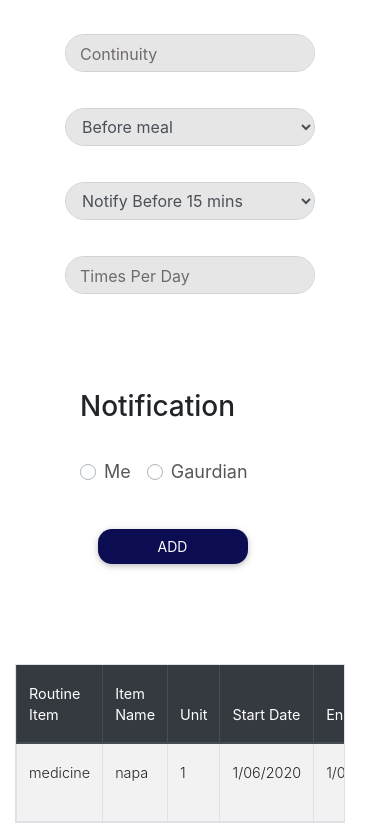
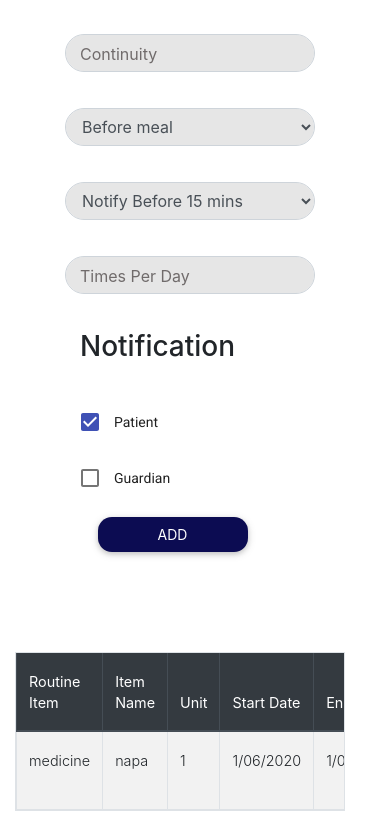
Before and after one commit to mahadi0007/Smart_Nurse_2.0, a React (Create React App) app: page /patientroutine in a window 390 px wide. Shown: the part 685-1524 px from the top of the page. Built offline with nearby package versions, Linux system fonts and the light colour scheme.

Commit message:
google calender API integration and Call Ready Patient Routine

```diff
--- a/package.json
+++ b/package.json
@@ -9,6 +9,7 @@
     "aos": "^2.3.4",
     "axios": "^0.19.2",
     "bootstrap": "^4.5.0",
+    "googleapis": "^56.0.0",
     "mdbreact": "^4.27.0",
     "moment": "^2.27.0",
     "moment-timezone": "^0.5.31",
@@ -19,6 +20,7 @@
     "react-cookie": "^4.0.3",
     "react-data-grid": "^7.0.0-canary.17",
     "react-dom": "^16.13.1",
+    "react-google-calendar-api": "^1.0.11",
     "react-helmet": "^6.1.0",
     "react-js-pagination": "^3.0.3",
     "react-moment": "^0.9.7",
--- /dev/null
+++ b/src/PatientRoutine/components/ApiCalendar.js
@@ -0,0 +1,220 @@
+const Config = require("./apiGoogleconfig.json");
+class ApiCalendar {
+  constructor() {
+    this.sign = false;
+    this.gapi = null;
+    this.onLoadCallback = null;
+    this.calendar = "primary";
+    try {
+      this.updateSigninStatus = this.updateSigninStatus.bind(this);
+      this.initClient = this.initClient.bind(this);
+      this.handleSignoutClick = this.handleSignoutClick.bind(this);
+      this.handleAuthClick = this.handleAuthClick.bind(this);
+      this.createEvent = this.createEvent.bind(this);
+      this.updateEvent = this.updateEvent.bind(this);
+      this.deleteEvent = this.deleteEvent.bind(this);
+      this.listUpcomingEvents = this.listUpcomingEvents.bind(this);
+      this.createEventFromNow = this.createEventFromNow.bind(this);
+      this.listenSign = this.listenSign.bind(this);
+      this.onLoad = this.onLoad.bind(this);
+      this.setCalendar = this.setCalendar.bind(this);
+      this.handleClientLoad();
+    } catch (e) {
+      console.log(e);
+    }
+  }
+  /**
+   * Update connection status.
+   * @param {boolean} isSignedIn
+   */
+  updateSigninStatus(isSignedIn) {
+    this.sign = isSignedIn;
+  }
+  /**
+   * Auth to the google Api.
+   */
+  initClient() {
+    this.gapi = window["gapi"];
+    this.gapi.client
+      .init(Config)
+      .then(() => {
+        // Listen for sign-in state changes.
+        this.gapi.auth2
+          .getAuthInstance()
+          .isSignedIn.listen(this.updateSigninStatus);
+        // Handle the initial sign-in state.
+        this.updateSigninStatus(
+          this.gapi.auth2.getAuthInstance().isSignedIn.get()
+        );
+        if (this.onLoadCallback) {
+          this.onLoadCallback();
+        }
+      })
+      .catch((e) => {
+        console.log(e);
+      });
+  }
+  /**
+   * Init Google Api
+   * And create gapi in global
+   */
+  handleClientLoad() {
+    this.gapi = window["gapi"];
+    const script = document.createElement("script");
+    script.src = "https://apis.google.com/js/api.js";
+    document.body.appendChild(script);
+    script.onload = () => {
+      window["gapi"].load("client:auth2", this.initClient);
+    };
+  }
+  /**
+   * Sign in Google user account
+   */
+  handleAuthClick() {
+    if (this.gapi) {
+      this.gapi.auth2.getAuthInstance().signIn();
+    } else {
+      console.log("Error: this.gapi not loaded");
+    }
+  }
+  /**
+   * Set the default attribute calendar
+   * @param {string} newCalendar
+   */
+  setCalendar(newCalendar) {
+    this.calendar = newCalendar;
+  }
+  /**
+   * Execute the callback function when a user is disconnected or connected with the sign status.
+   * @param callback
+   */
+  listenSign(callback) {
+    if (this.gapi) {
+      this.gapi.auth2.getAuthInstance().isSignedIn.listen(callback);
+    } else {
+      console.log("Error: this.gapi not loaded");
+    }
+  }
+  /**
+   * Execute the callback function when gapi is loaded
+   * @param callback
+   */
+  onLoad(callback) {
+    if (this.gapi) {
+      callback();
+    } else {
+      this.onLoadCallback = callback;
+    }
+  }
+  /**
+   * Sign out user google account
+   */
+  handleSignoutClick() {
+    if (this.gapi) {
+      this.gapi.auth2.getAuthInstance().signOut();
+    } else {
+      console.log("Error: this.gapi not loaded");
+    }
+  }
+  /**
+   * List all events in the calendar
+   * @param {number} maxResults to see
+   * @param {string} calendarId to see by default use the calendar attribute
+   * @returns {any}
+   */
+  listUpcomingEvents(maxResults, timeMin, timeMax) {
+    if (this.gapi) {
+      return this.gapi.client.calendar.events.list({
+        calendarId: this.calendar,
+        timeMin,
+        timeMax,
+        showDeleted: false,
+        singleEvents: true,
+        maxResults,
+        orderBy: "startTime",
+      });
+    } else {
+      console.log("Error: this.gapi not loaded");
+      return false;
+    }
+  }
+
+  listTodayEvents(maxResults, timeMin) {
+    if (this.gapi) {
+      return this.gapi.client.calendar.events.list({
+        calendarId: this.calendar,
+        timeMin,
+        showDeleted: false,
+        singleEvents: true,
+        maxResults,
+        orderBy: "startTime",
+      });
+    } else {
+      console.log("Error: this.gapi not loaded");
+      return false;
+    }
+  }
+  /**
+   * Create an event from the current time for a certain period
+   * @param {number} time in minutes for the event
+   * @param {string} summary of the event
+   * @param {string} description of the event
+   * @param {string} calendarId
+   * @returns {any}
+   */
+  createEventFromNow(
+    { time, summary, description = "" },
+    calendarId = this.calendar
+  ) {
+    const event = {
+      summary,
+      description,
+      start: {
+        dateTime: new Date().toISOString(),
+        timeZone: "Europe/Paris",
+      },
+      end: {
+        dateTime: new Date(new Date().getTime() + time * 60000),
+        timeZone: "Europe/Paris",
+      },
+    };
+    return this.gapi.client.calendar.events.insert({
+      calendarId: calendarId,
+      resource: event,
+    });
+  }
+  /**
+   * Create Calendar event
+   * @param {string} calendarId for the event.
+   * @param {object} event with start and end dateTime
+   * @returns {any}
+   */
+  createEvent(event) {
+    return this.gapi.client.calendar.events.insert({
+      calendarId: this.calendar,
+      resource: event,
+    });
+  }
+
+  updateEvent(event, eventId) {
+    return this.gapi.client.calendar.events.update({
+      calendarId: this.calendar,
+      eventId,
+      resource: event,
+    });
+  }
+
+  deleteEvent(eventId) {
+    return this.gapi.client.calendar.events.delete({
+      calendarId: this.calendar,
+      eventId,
+    });
+  }
+}
+let apiCalendar;
+try {
+  apiCalendar = new ApiCalendar();
+} catch (e) {
+  console.log(e);
+}
+export default apiCalendar;
--- a/src/PatientRoutine/components/PatientRoutineForm.css
+++ b/src/PatientRoutine/components/PatientRoutineForm.css
@@ -38,7 +38,7 @@
 }
 
 .forNotification {
-  margin-top: 90px;
+  margin-top: 30px;
 }
 
 .forNotificationTo {
--- a/src/PatientRoutine/components/PatientRoutineForm.js
+++ b/src/PatientRoutine/components/PatientRoutineForm.js
@@ -1,13 +1,15 @@
 import React from "react";
-//import ReactDom from "react-dom";
 
 import { Form } from "react-bootstrap";
 import "./PatientRoutineForm.css";
+import Checkbox from "@material-ui/core/Checkbox";
+import FormControlLabel from "@material-ui/core/FormControlLabel";
 
 import moment from "moment";
 
-// import moment from "react-moment";
-// import "moment-timezone";
+import { Cookies } from "react-cookie";
+import ApiCalendar from "./ApiCalendar";
+import auth from "../../Shared/Auth/auth";
 
 class PatientRoutineForm extends React.Component {
   constructor() {
@@ -43,39 +45,30 @@ class PatientRoutineForm extends React.Component {
       ],
       notification: "",
       dogeNumValue: "",
-      notify_to: "",
+
+      PatientCheck: true,
+      GuardianCheck: "",
     };
   }
 
-  /*
-   deleteEvent = (index)=>{
-    const copyPostArray = Object.assign([], this.state.postArray);
-    copyPostArray.splice(index, 1);
-    this.setState({
-      postArray: copyPostArray
-    })
-  }
+  componentDidMount = async (e) => {
+    console.log("auth google sign in " + auth.googleSignedIn);
+    if (!auth.googleSignedIn) {
+      console.log("auth google sign in if " + auth.googleSignedIn);
+      setTimeout(function () {
+        console.log("wait 3 seconds");
+        ApiCalendar.handleAuthClick();
+        auth.googleSignedIn = ApiCalendar.sign;
 
-  setPost=(e)=>{
-    this.setState({
-      Body: e.target.value
-    })
-  }
+        new Cookies().set("googleSignedIn", ApiCalendar.sign, {
+          path: "/",
+          maxAge: 31536000,
+        });
+      }, 3 * 1000);
 
-  addPost=(e)=>{
-
-    this.postId = this.postId + 1;
-  const copyPostArray = Object.assign([],this.state.postArray)
-  copyPostArray.push({
-    id: this.postId,
-    body: this.state.Body
-  })
-  this.setState({
-    postArray: copyPostArray
-  })
-  console.log(this.state.numValue)
-}
-*/
+      console.log("finish 3 seconds wait");
+    }
+  };
 
   onSubmitForm = (event) => {
     event.preventDefault();
@@ -89,7 +82,9 @@ class PatientRoutineForm extends React.Component {
     console.log(this.state.meal_time);
     console.log(this.state.dose);
     console.log(this.state.notification);
-    console.log(this.state.notify_to);
+    console.log("Guardian Check " + this.state.GuardianCheck);
+    console.log("Patient Check " + this.state.PatientCheck);
+
     console.log(this.state.dogeNumValue);
   };
 
@@ -340,49 +335,53 @@ class PatientRoutineForm extends React.Component {
               <label className="col-12 col-sm-6">
                 <h3>Notification</h3>
               </label>
-              <div
-                className="col-sm-10 forNotificationTo"
-                name="notifyTo"
-                value={this.state.notify_to}
-                id="notifyTo"
-                onChange={(e) => this.setState({ notify_to: e.target.value })}
-              >
-                <div className="custom-control custom-radio custom-control-inline">
-                  <input
-                    type="radio"
-                    className="custom-control-input"
-                    id="radio1"
-                  />
-                  <label
-                    className="custom-control-label"
-                    htmlFor="radio1"
-                    value="me"
-                  >
-                    <p className="forRdobtn">Me</p>
-                  </label>
-                </div>
+              <div className="col-sm-12 pt-5 forNotificationTo">
+                <div className="row">
+                  <div className="col-sm-6">
+                    <FormControlLabel
+                      control={
+                        <Checkbox
+                          onChange={(e) => {
+                            if (e.target.checked) {
+                              this.setState({ PatientCheck: "true" });
+                            } else {
+                              this.setState({ PatientCheck: "false" });
+                            }
+                          }}
+                          defaultChecked
+                          required
+                          name="patient Check"
+                          color="primary"
+                        />
+                      }
+                      label="Patient"
+                    />
+                  </div>
 
-                <div className="custom-control custom-radio custom-control-inline">
-                  <input
-                    type="radio"
-                    className="custom-control-input"
-                    id="radio2"
-                    name="radio"
-                  />
-                  <label
-                    className="custom-control-label"
-                    htmlFor="radio2"
-                    name="radio"
-                    value="gaurdian"
-                  >
-                    <p className="forRdobtn">Gaurdian</p>
-                  </label>
+                  <div className="col-sm-6">
+                    <FormControlLabel
+                      control={
+                        <Checkbox
+                          onChange={(e) => {
+                            if (e.target.checked) {
+                              this.setState({ GuardianCheck: "true" });
+                            } else {
+                              this.setState({ GuardianCheck: "false" });
+                            }
+                          }}
+                          name="Guardian Check"
+                          color="primary"
+                        />
+                      }
+                      label="Guardian"
+                    />
+                  </div>
                 </div>
               </div>
             </div>
           </div>
 
-          <div className="row routineBtn">
+          <div className="row routineBtn pt-5">
             <button
               type="submit"
               className="btn btn-block text-white text-center"
--- /dev/null
+++ b/src/PatientRoutine/components/apiGoogleconfig.json
@@ -0,0 +1,6 @@
+{
+    "clientId": "1036519650754-7se96rlacd2aoqvneqno3rohkjvroohp.apps.googleusercontent.com",
+    "apiKey": "AIzaSyA7fFiVM-43D5J_4NkBLfEj6Q_-bqmYc14",
+    "scope": "https://www.googleapis.com/auth/calendar",
+    "discoveryDocs": ["https://www.googleapis.com/discovery/v1/apis/calendar/v3/rest"]
+}
--- a/src/Shared/Auth/auth.js
+++ b/src/Shared/Auth/auth.js
@@ -7,5 +7,6 @@ export default {
   userId: new Cookies().get("userId") || null,
   token: new Cookies().get("token") || null,
   firstName: new Cookies().get("firstName") || null,
-  userRole: new Cookies().get('userRole')|| null,
+  userRole: new Cookies().get("userRole") || null,
+  googleSignedIn: new Cookies().get("googleSignedIn") || false,
 };
--- a/src/Shared/Components/NavigationBar.js
+++ b/src/Shared/Components/NavigationBar.js
@@ -9,6 +9,7 @@ import { Cookies } from "react-cookie";
 import axios from "axios";
 import "./NavigationBar.css";
 import { Redirect } from "react-router";
+import apiCalendar from "../../PatientRoutine/components/ApiCalendar";
 
 export default class NavigationBar extends Component {
   cookies = new Cookies();
@@ -50,6 +51,10 @@ export default class NavigationBar extends Component {
       this.cookies.remove("token", { path: "/" });
       this.cookies.remove("isLoggedIn", { path: "/" });
       this.cookies.remove("firstName", { path: "/" });
+      if (apiCalendar.sign) {
+        apiCalendar.handleSignoutClick();
+        this.cookies.remove("googleSignedIn", { path: "/" });
+      }
 
       this.setState({
         redirect: true,
```
Also changed, not shown: src/Registration/Components/Register_Form.js (+6 -3 lines), 1 other file (tests, documents, lock files or other folders).
